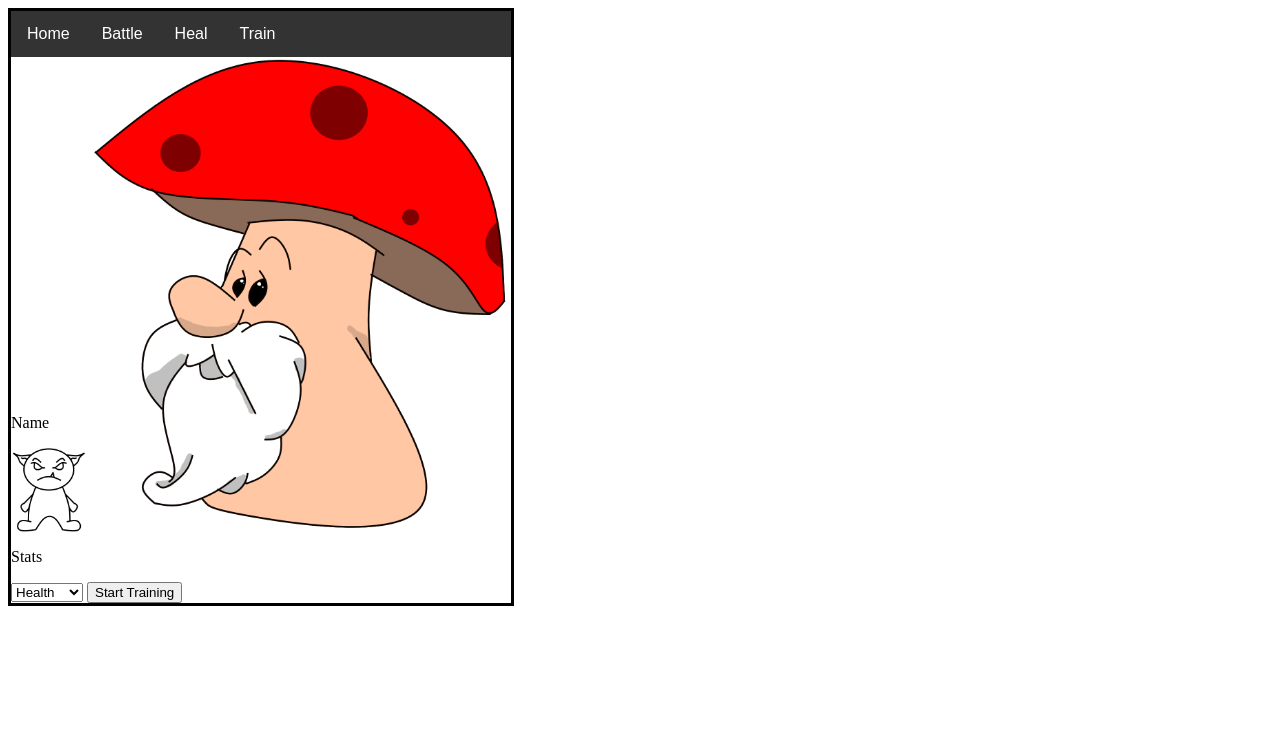
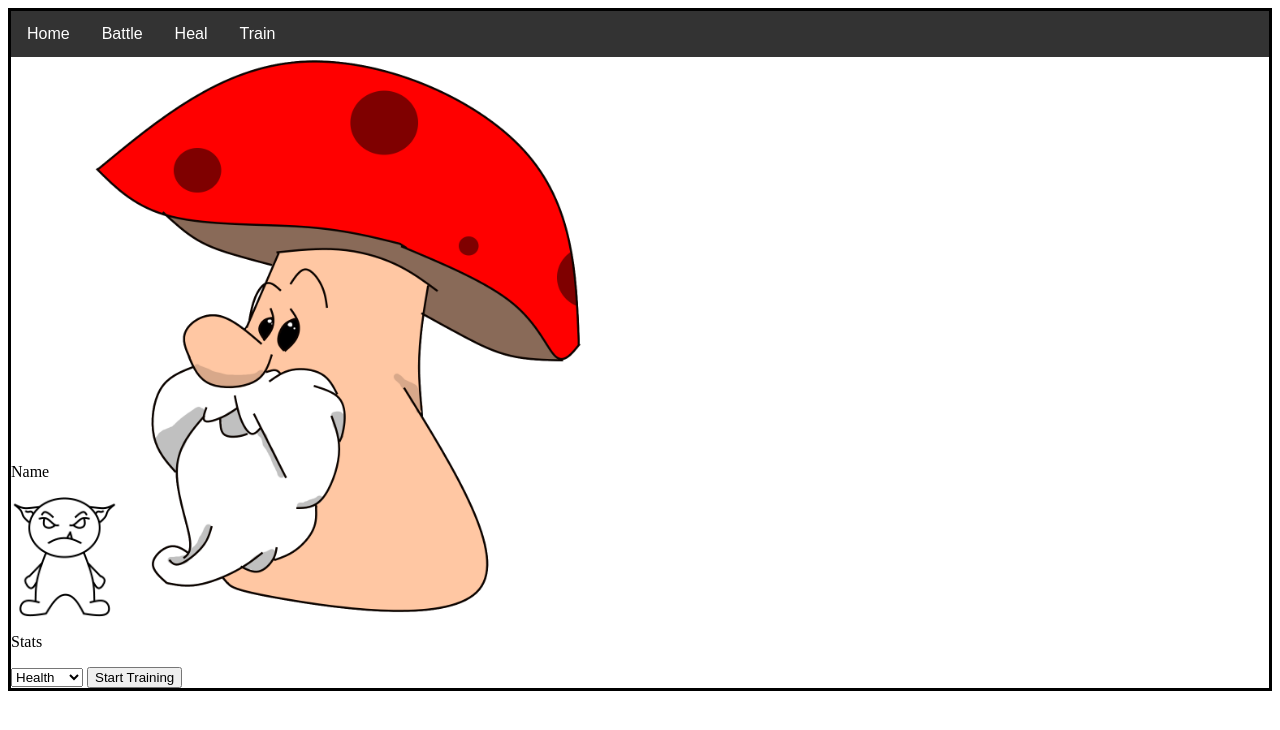
Before and after one commit to jwheatonumich/Basic-RPG, a plain HTML site: page train/train.html in a window 1280 px wide. Drawn offline with Linux system fonts and the light colour scheme.

Commit message:
Updating sizes

```diff
--- a/train/train-styles.css
+++ b/train/train-styles.css
@@ -1,5 +1,5 @@
 #page-div {
-    max-width:500px;
+    max-width:100%;
     border: solid black;
 }
 
@@ -24,9 +24,9 @@
 }
 
 #character-image{
-    max-width:75px;
+    max-height:15vh;
 }
 
 #trainer-image{
-    max-width:425px;
+    max-height:70vh;
 }
```
Also changed, not shown: Image Files/squirrel-reference.jpg (added), battle/ordinary-otter.png (added), 1 other file.
